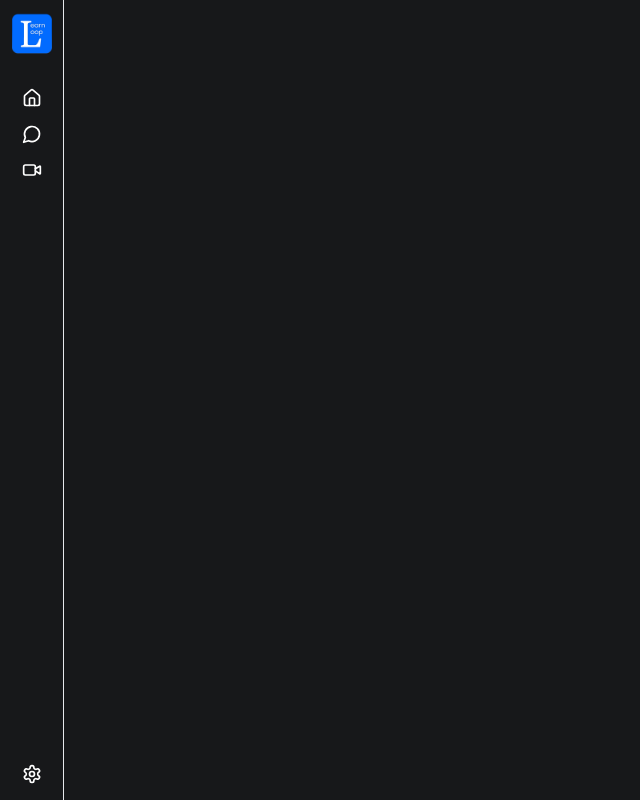
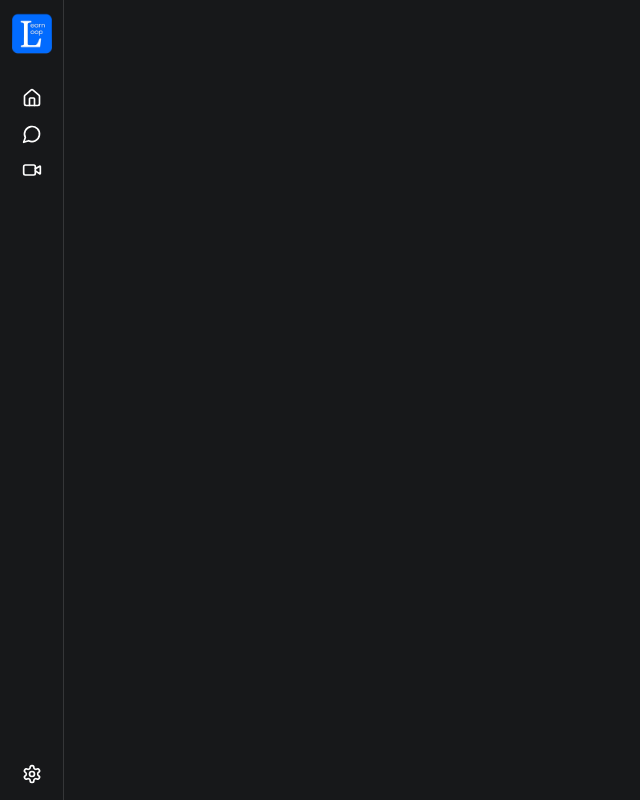
Before and after one commit to forjoa/learn-loop, a React (Vite) app: page / in a window 1280 px wide. Shown: the whole page, without its empty margins (0-640 px from the left). Built offline with nearby package versions, Linux system fonts and the light colour scheme.

Commit message:
refactor: update medium grey border

```diff
--- a/src/App.tsx
+++ b/src/App.tsx
@@ -2,12 +2,12 @@ import { Home, MessageCircle, Settings, Video } from 'lucide-react'
 
 function App() {
     return (
-        <nav className="flex w-16 flex-col items-center border-r bg-card px-2 py-4 h-screen">
+        <nav className="flex w-16 flex-col items-center border-r border-medium-grey bg-card px-2 py-4 h-screen">
             <div className="mb-8">
-            <span
-                className="flex h-10 w-10 items-center justify-center rounded-lg bg-primary text-lg font-semibold text-primary-foreground">
-                <img src='/icon.png' alt='Page icon'/>
-            </span>
+                <span
+                    className="flex h-10 w-10 items-center justify-center rounded-lg bg-primary text-lg font-semibold text-primary-foreground">
+                    <img src="/icon.png" alt="Page icon"/>
+                </span>
             </div>
             <div className="flex flex-1 flex-col gap-4">
                 <Home className="h-5 w-5"/>
--- a/tailwind.config.js
+++ b/tailwind.config.js
@@ -10,7 +10,7 @@ export default {
                 'blue': '#016BFF',
                 'black': '#17181A',
                 'dark-grey': '#1F1F21',
-                'medium-grey': '#2B3034',
+                'medium-grey': '#353638',
                 'grey': '#50545D',
                 'red': '#FB4447',
             }
```
